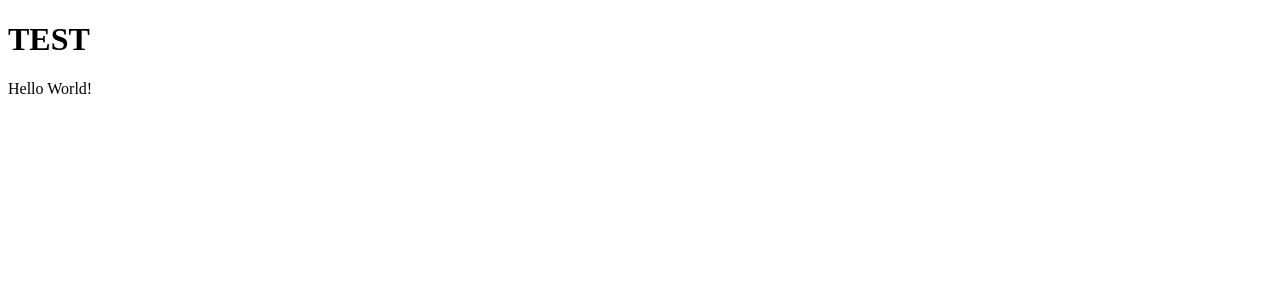
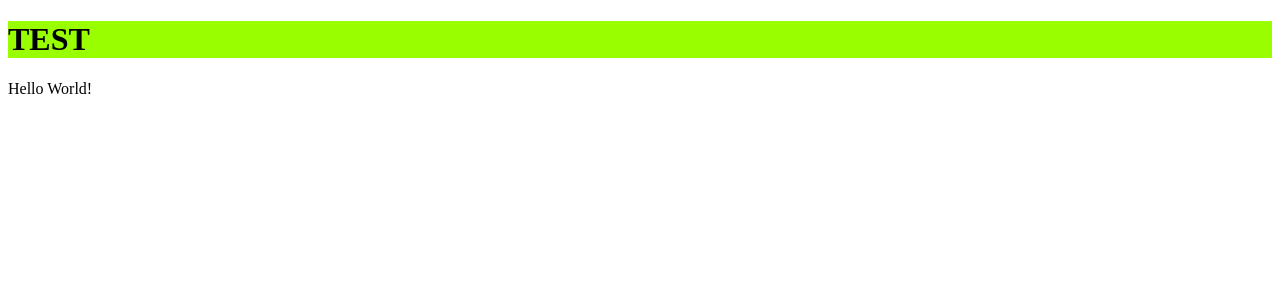
Before and after one commit to dmolinsky/grupp-6-receptsajt, a React (Vite) app: page / in a window 1280 px wide. Shown: the top 300 px of the page. Built offline with nearby package versions, Linux system fonts and the light colour scheme.

Commit message:
add header background color

```diff
--- a/src/components/header/Header.css
+++ b/src/components/header/Header.css
@@ -0,0 +1,3 @@
+.header {
+    background-color: #99ff00;
+}
```
